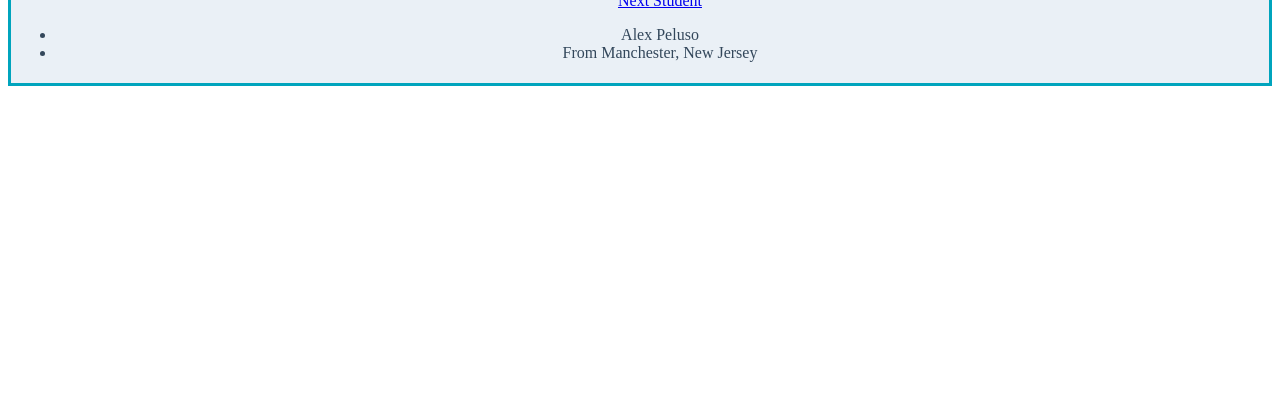
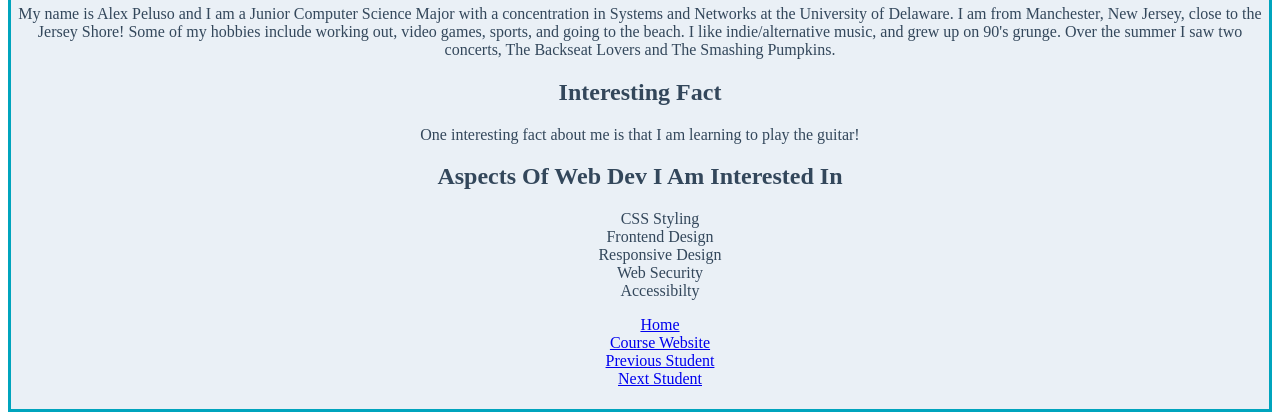
Before and after one commit to apeluso03/apeluso03.github.io, a plain HTML site: page aboutme.html in a window 1280 px wide. Shown: the part 512-932 px from the top of the page. Before the commit the page ends 800 px from the top, so only its background shows below. Drawn offline with nearby package versions, Linux system fonts and the light colour scheme.

Commit message:
Finished first draft

```diff
--- a/aboutme.html
+++ b/aboutme.html
@@ -14,6 +14,30 @@
         <body>
             <h1>Alex Peluso</h1>
             <img src="alex2.jpg" width="200" height="350">
+            <div>
+                <h2>About Me</h2>
+                <p>My name is Alex Peluso and I am a Junior Computer Science Major with a concentration
+                    in Systems and Networks at the University of Delaware. I am from Manchester, New Jersey,
+                    close to the Jersey Shore!
+                    Some of my hobbies include working out, video games, sports, and going to the beach.
+                    I like indie/alternative music, and grew up on 90's grunge. Over the summer I
+                    saw two concerts, The Backseat Lovers and The Smashing Pumpkins.
+                </p>
+            </div>
+            <div>
+                <h2>Interesting Fact</h2>
+                <p>One interesting fact about me is that I am learning to play the guitar!</p>
+            </div>
+            <div>
+                <h2>Aspects Of Web Dev I Am Interested In</h2>
+                <ul class="links">
+                    <li>CSS Styling</li>
+                    <li>Frontend Design</li>
+                    <li>Responsive Design</li>
+                    <li>Web Security</li>
+                    <li>Accessibilty</li>
+                </ul>
+            </div>
             <nav class="navbar navbar-expand-sm bg-light">
                 <ul class="links">
                     <li>
@@ -30,9 +54,5 @@
                     </li>
                 </ul>
             </nav>
-            <ul>
-                <li>Alex Peluso</li>
-                <li>From Manchester, New Jersey</li>
-            </ul>
         </body>
     </div>
--- a/style.css
+++ b/style.css
@@ -7,8 +7,5 @@
 }
 
 .links {
-    display: table;
-    margin: 0 auto;
-    list-style-position: inside;
     list-style-type: none;
 }
```
Also changed, not shown: index.html (+3 -1 lines).
